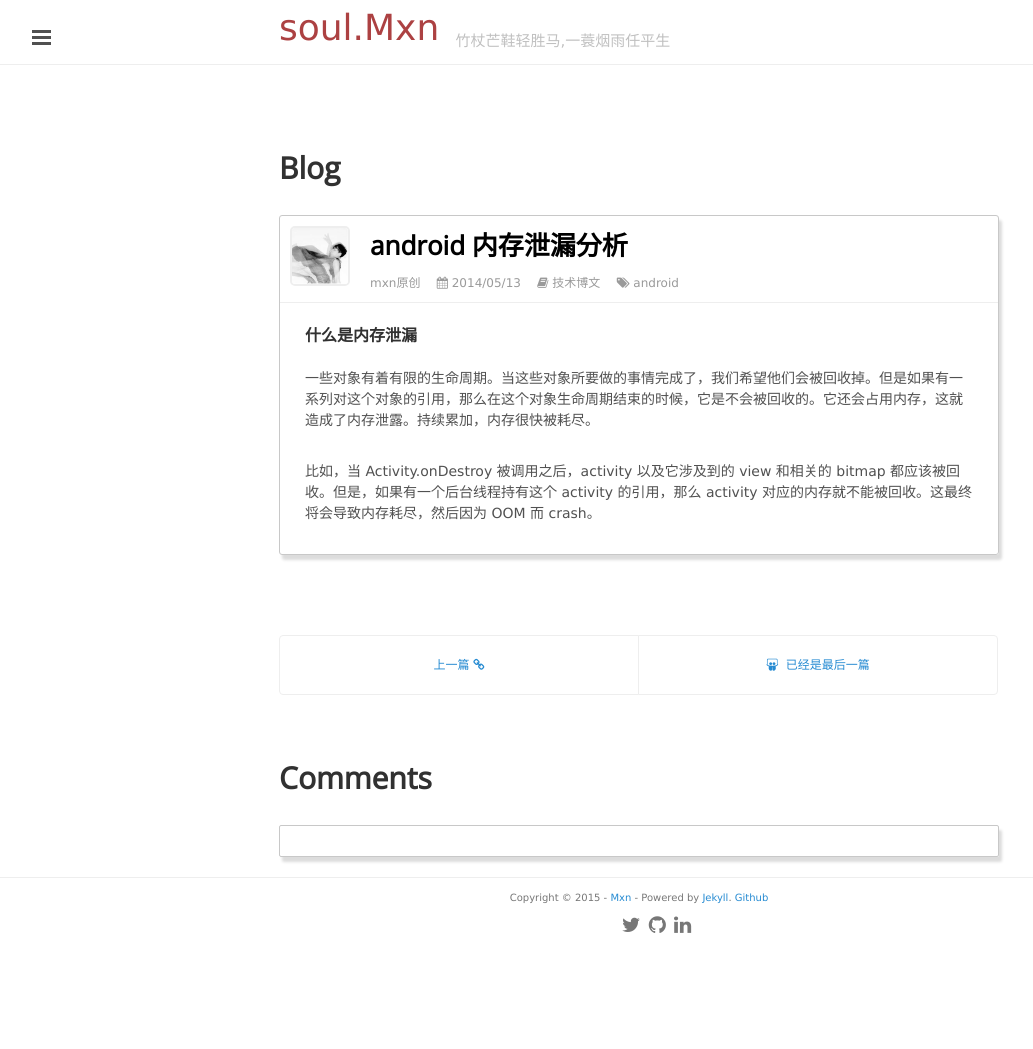
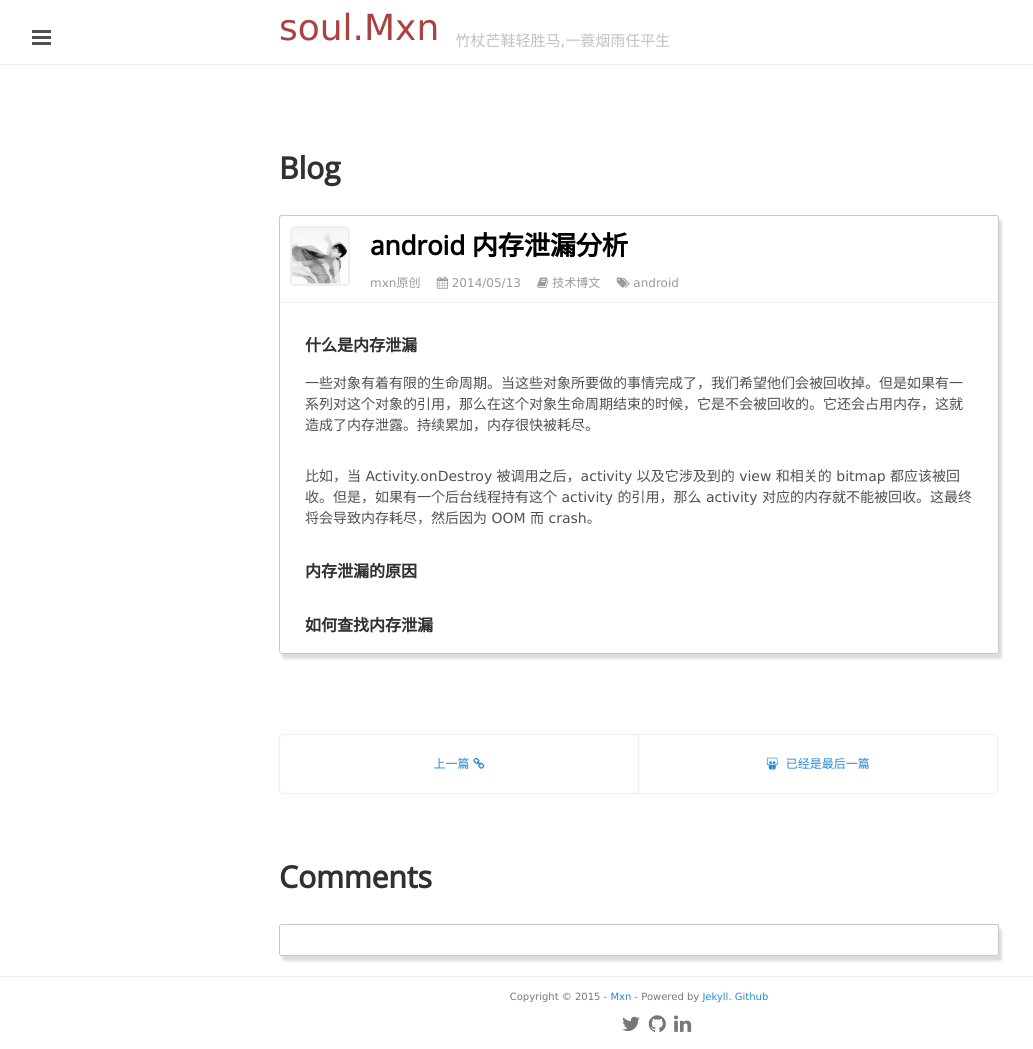
Before and after one commit to mxn21/mxn21.github.io, a Jekyll site: the page built from _posts/2014-5-13-android 内存泄漏分析.md, in a window 1280 px wide. Shown: the whole page, without its empty margins (1-1034 px from the left). Built offline with Jekyll 4.4.1, drawn with Linux system fonts in a browser that asks for light colours; Markdown is read by kramdown in place of the engine named in the settings; comment, search, counter and statistics services are not loaded; before the commit the page ends 950 px from its top, so only the background shows below that.

Commit message:
Update 2014-5-13-android 内存泄漏分析.md

```diff
--- a/_posts/2014-5-13-android 内存泄漏分析.md
+++ b/_posts/2014-5-13-android 内存泄漏分析.md
@@ -6,8 +6,14 @@
 tag: [android]
 ---
 
-#### 什么是内存泄漏
+### 什么是内存泄漏
 
 一些对象有着有限的生命周期。当这些对象所要做的事情完成了，我们希望他们会被回收掉。但是如果有一系列对这个对象的引用，那么在这个对象生命周期结束的时候，它是不会被回收的。它还会占用内存，这就造成了内存泄露。持续累加，内存很快被耗尽。
 
 比如，当 Activity.onDestroy 被调用之后，activity 以及它涉及到的 view 和相关的 bitmap 都应该被回收。但是，如果有一个后台线程持有这个 activity 的引用，那么 activity 对应的内存就不能被回收。这最终将会导致内存耗尽，然后因为 OOM 而 crash。
+
+
+### 内存泄漏的原因
+
+
+### 如何查找内存泄漏
```
